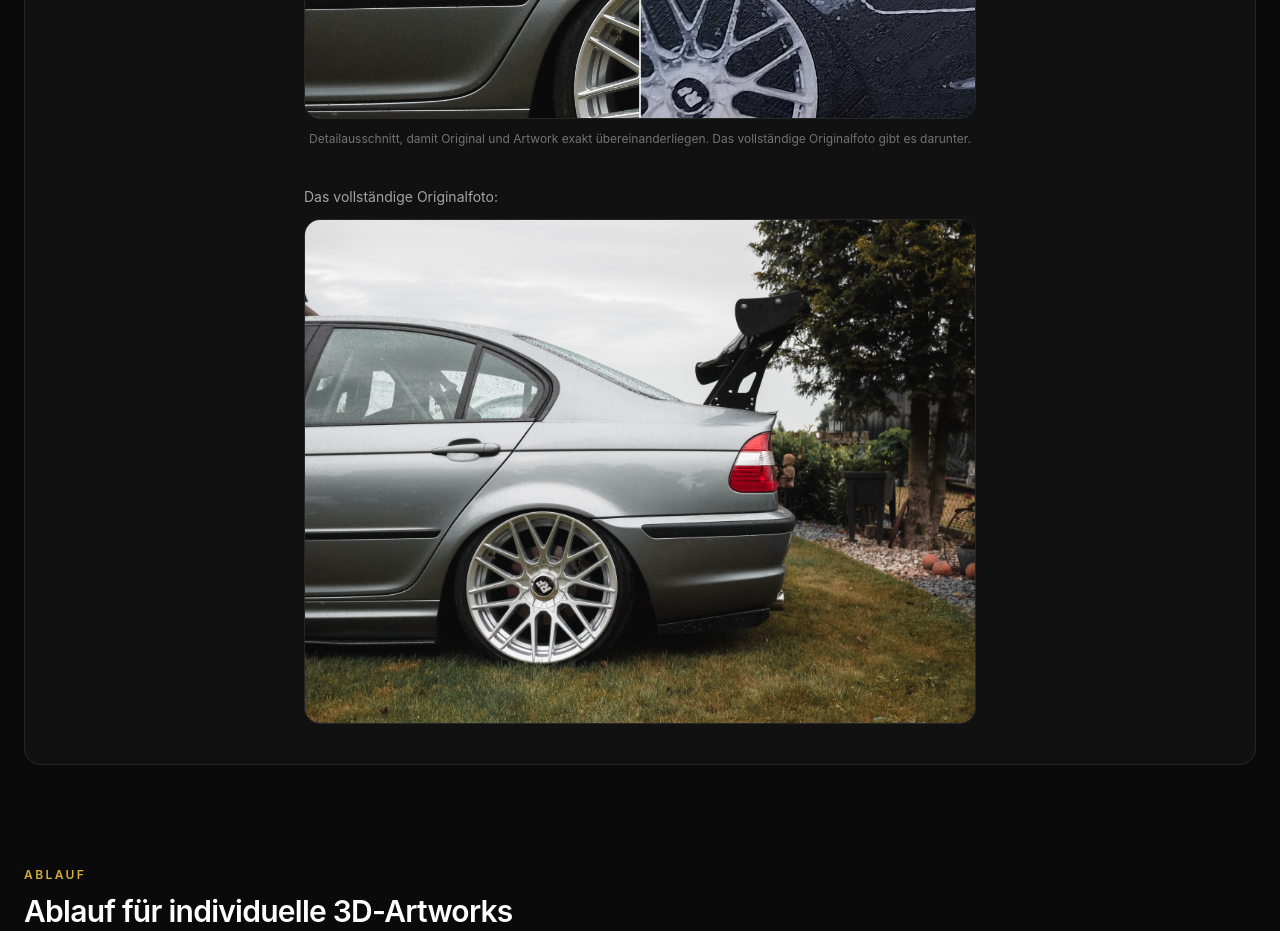
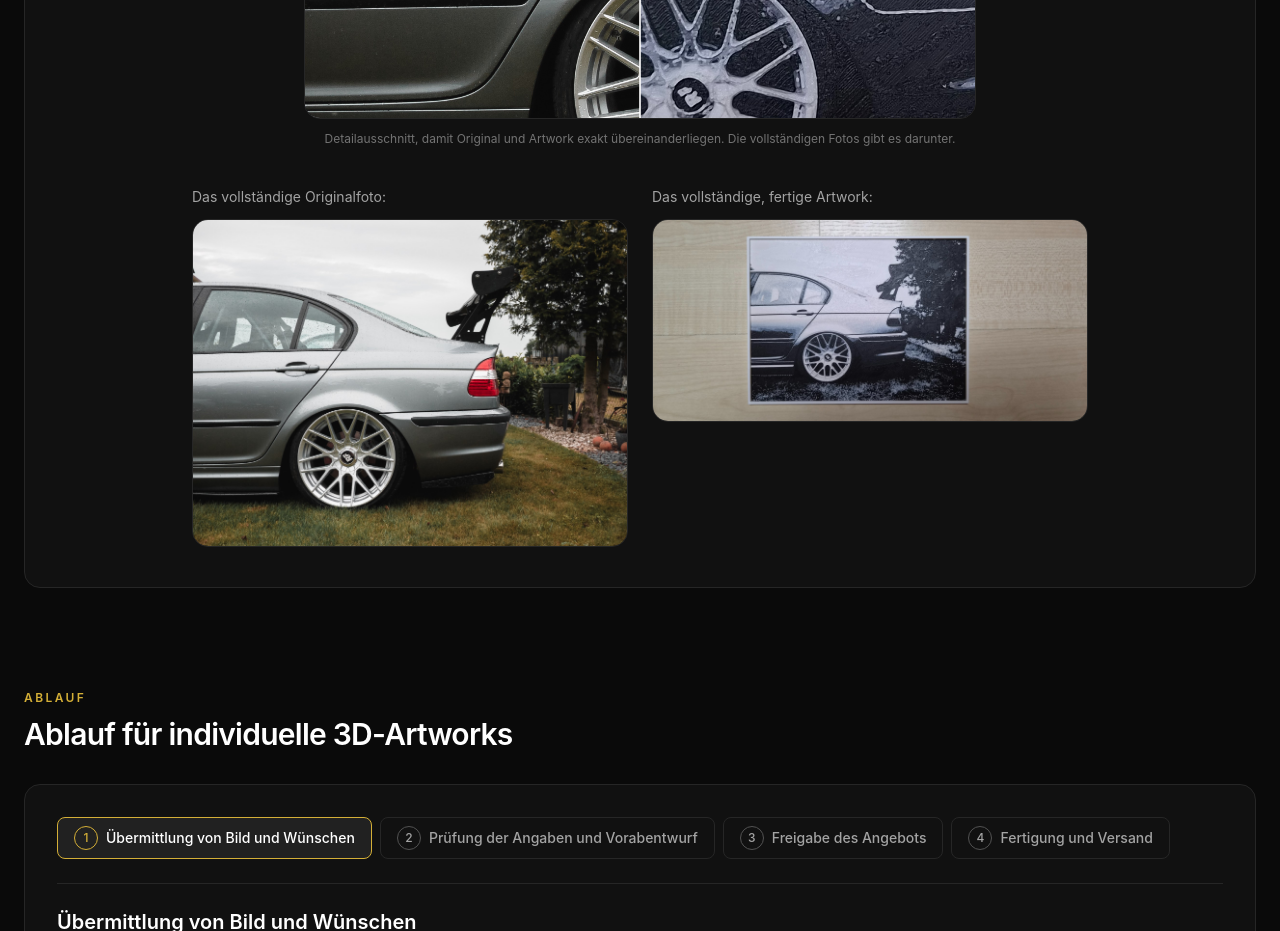
Before and after one commit to WernerG98/glueck-engineering-website, a React (Vite) app: page /artworks in a window 1280 px wide. Shown: the part 2420-3351 px from the top of the page. Built offline with nearby package versions, Linux system fonts and the light colour scheme.

Commit message:
Show the full framed artwork photo alongside the full original
Added the complete photo of the finished, framed print (correctly
rotated) next to the full original photo, both opening in the
lightbox. Gives the same full-picture context on the result side that
already existed for the original.

```diff
--- a/src/pages/ArtworksPage.jsx
+++ b/src/pages/ArtworksPage.jsx
@@ -127,12 +127,13 @@ export default function ArtworksPage() {
                 aspectRatio="3 / 2"
               />
               <p className="mt-3 text-center text-xs text-neutral-500">
-                Detailausschnitt, damit Original und Artwork exakt übereinanderliegen. Das
-                vollständige Originalfoto gibt es darunter.
+                Detailausschnitt, damit Original und Artwork exakt übereinanderliegen. Die
+                vollständigen Fotos gibt es darunter.
               </p>
             </div>
 
-            <div className="mx-auto mt-10 max-w-2xl">
+            <div className="mx-auto mt-10 grid max-w-4xl gap-6 sm:grid-cols-2">
+              <div>
                 <p className="mb-3 text-sm text-neutral-400">Das vollständige Originalfoto:</p>
                 <div
                   className="group overflow-hidden rounded-2xl border border-neutral-800 cursor-pointer"
@@ -143,6 +144,21 @@ export default function ArtworksPage() {
                     alt="Vollständiges Originalfoto des BMW E46"
                     className="w-full object-cover transition duration-700 ease-out group-hover:scale-105"
                   />
+                </div>
+              </div>
+
+              <div>
+                <p className="mb-3 text-sm text-neutral-400">Das vollständige, fertige Artwork:</p>
+                <div
+                  className="group overflow-hidden rounded-2xl border border-neutral-800 cursor-pointer"
+                  onClick={() => setSelectedImage("/Artwork_Wing_Ergebnis_Full.jpg")}
+                >
+                  <img
+                    src="/Artwork_Wing_Ergebnis_Full.jpg"
+                    alt="Vollständiges, fertiges 3D-Artwork des BMW E46, gerahmt"
+                    className="w-full object-cover transition duration-700 ease-out group-hover:scale-105"
+                  />
+                </div>
               </div>
             </div>
           </Reveal>
```
Also changed, not shown: public/Artwork_Wing_Ergebnis_Full.jpg (added). Lines whose indentation alone changed are shown as unchanged.
